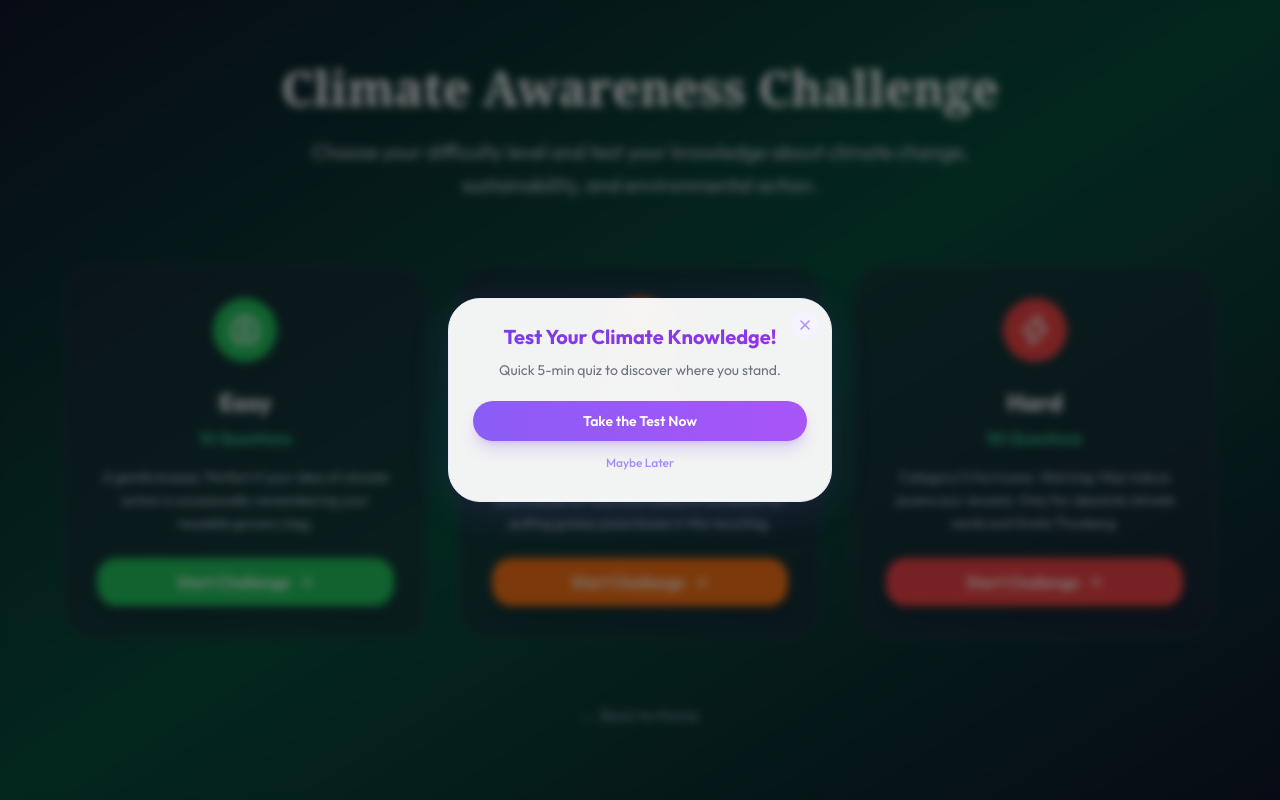
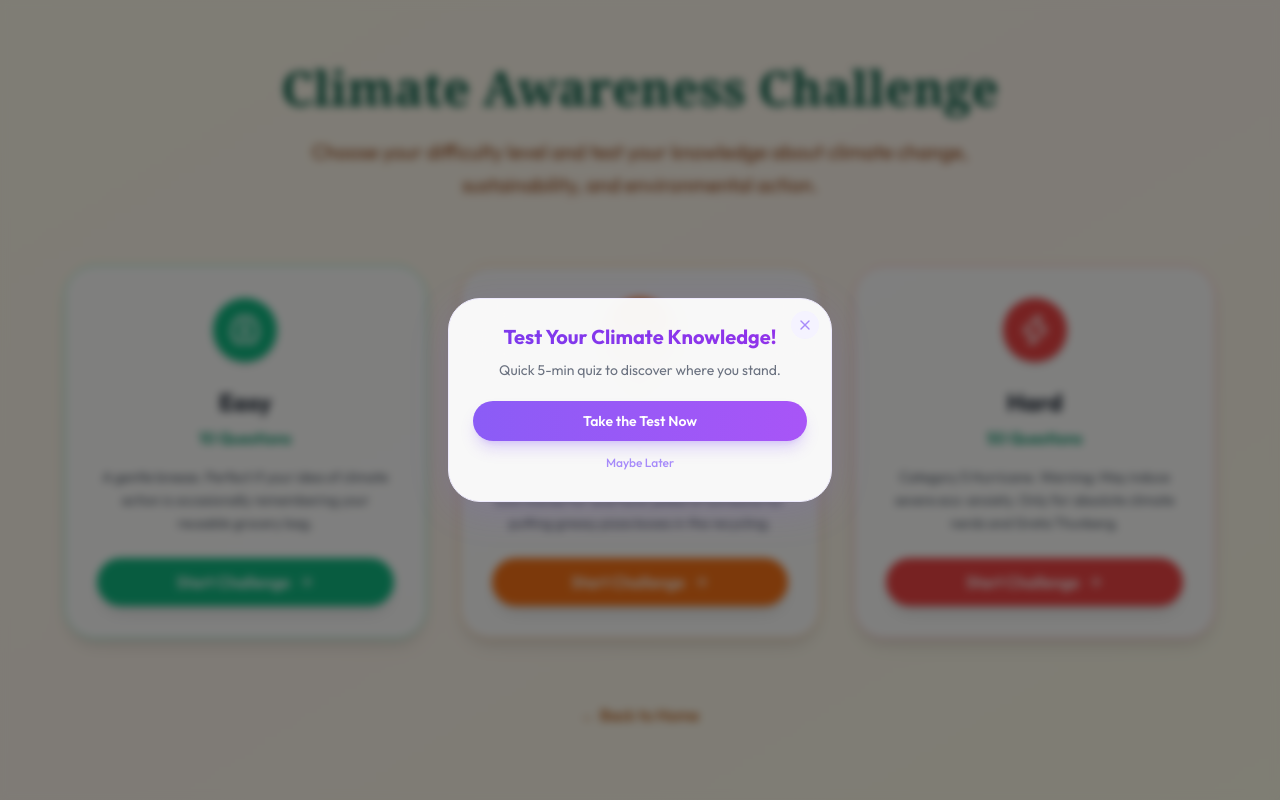
Before and after one commit to Arkraj7/csid, a Next.js app: page /csid/climate-awareness in a window 1280 px wide. Built offline with nearby package versions, Linux system fonts and the light colour scheme; no server answers.

Commit message:
Update climate awareness selection page with beige/cream background

```diff
--- a/src/app/climate-awareness/page.tsx
+++ b/src/app/climate-awareness/page.tsx
@@ -12,6 +12,7 @@ interface Difficulty {
   icon: React.ReactNode;
   color: string;
   hoverColor: string;
+  borderColor: string;
 }
 
 const difficulties: Difficulty[] = [
@@ -22,8 +23,9 @@ const difficulties: Difficulty[] = [
     description:
       'A gentle breeze. Perfect if your idea of climate action is occasionally remembering your reusable grocery bag.',
     icon: <Brain className="w-8 h-8" />,
-    color: 'bg-green-500',
-    hoverColor: 'hover:bg-green-400',
+    color: 'bg-emerald-500',
+    hoverColor: 'hover:bg-emerald-600',
+    borderColor: 'border-emerald-300',
   },
   {
     id: 'medium',
@@ -33,7 +35,8 @@ const difficulties: Difficulty[] = [
       'Heating up! For those who actually know what ESG stands for and have yelled at someone for putting greasy pizza boxes in the recycling.',
     icon: <Flame className="w-8 h-8" />,
     color: 'bg-orange-500',
-    hoverColor: 'hover:bg-orange-400',
+    hoverColor: 'hover:bg-orange-600',
+    borderColor: 'border-orange-300',
   },
   {
     id: 'hard',
@@ -43,20 +46,21 @@ const difficulties: Difficulty[] = [
       'Category 5 Hurricane. Warning: May induce severe eco-anxiety. Only for absolute climate nerds and Greta Thunberg.',
     icon: <Zap className="w-8 h-8" />,
     color: 'bg-red-500',
-    hoverColor: 'hover:bg-red-400',
+    hoverColor: 'hover:bg-red-600',
+    borderColor: 'border-red-300',
   },
 ];
 
 export default function ClimateAwarenessPage() {
   return (
-    <div className="min-h-screen bg-gradient-to-br from-slate-900 via-emerald-900 to-slate-900">
+    <div className="min-h-screen bg-gradient-to-br from-amber-50 via-orange-50 to-yellow-50">
       <div className="container mx-auto px-4 py-16">
         {/* Header */}
         <div className="text-center mb-16">
-          <h1 className="text-5xl font-bold text-white mb-6 font-serif">
+          <h1 className="text-5xl font-bold text-emerald-800 mb-6 font-serif">
             Climate Awareness Challenge
           </h1>
-          <p className="text-xl text-slate-300 max-w-3xl mx-auto leading-relaxed">
+          <p className="text-xl text-amber-800 max-w-3xl mx-auto leading-relaxed">
             Choose your difficulty level and test your knowledge about climate change,
             sustainability, and environmental action.
           </p>
@@ -67,22 +71,22 @@ export default function ClimateAwarenessPage() {
           {difficulties.map((difficulty) => (
             <div
               key={difficulty.id}
-              className="bg-slate-800/50 backdrop-blur-sm rounded-2xl p-8 border border-slate-700 hover:border-emerald-500 transition-all duration-300 hover:transform hover:scale-105"
+              className={`bg-white/90 backdrop-blur-sm rounded-2xl p-8 border ${difficulty.borderColor} shadow-lg hover:shadow-xl transition-all duration-300 hover:transform hover:scale-105`}
             >
               {/* Icon */}
               <div className="flex justify-center mb-6">
-                <div className={`${difficulty.color} p-4 rounded-full text-white`}>
+                <div className={`${difficulty.color} p-4 rounded-full text-white shadow-md`}>
                   {difficulty.icon}
                 </div>
               </div>
 
               {/* Content */}
               <div className="text-center">
-                <h3 className="text-2xl font-bold text-white mb-2">{difficulty.name}</h3>
-                <div className="text-emerald-400 font-semibold mb-4">
+                <h3 className="text-2xl font-bold text-gray-800 mb-2">{difficulty.name}</h3>
+                <div className="text-emerald-600 font-semibold mb-4">
                   {difficulty.questions} Questions
                 </div>
-                <p className="text-slate-300 text-sm leading-relaxed mb-6">
+                <p className="text-gray-600 text-sm leading-relaxed mb-6">
                   {difficulty.description}
                 </p>
               </div>
@@ -90,7 +94,7 @@ export default function ClimateAwarenessPage() {
               {/* Button */}
               <Link
                 href={`/climate-awareness/quiz?difficulty=${difficulty.id}`}
-                className={`${difficulty.color} ${difficulty.hoverColor} w-full py-3 px-6 rounded-lg text-white font-semibold transition-all duration-200 flex items-center justify-center gap-2 shadow-lg`}
+                className={`${difficulty.color} ${difficulty.hoverColor} w-full py-3 px-6 rounded-xl text-white font-semibold transition-all duration-200 flex items-center justify-center gap-2 shadow-lg`}
               >
                 Start Challenge
                 <ArrowRight className="w-4 h-4" />
@@ -103,7 +107,7 @@ export default function ClimateAwarenessPage() {
         <div className="text-center mt-16">
           <Link
             href="/"
-            className="text-slate-400 hover:text-emerald-400 transition-colors inline-flex items-center gap-2"
+            className="text-amber-700 hover:text-emerald-600 transition-colors inline-flex items-center gap-2 font-medium"
           >
             ← Back to Home
           </Link>
```
